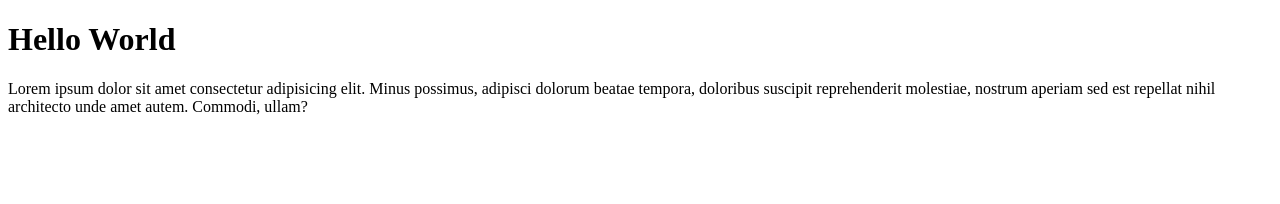
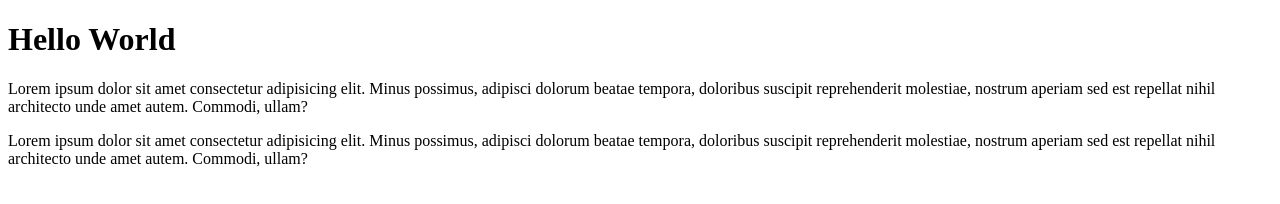
Before and after one commit to SavinaDzhenimova/Branching-Demo, a plain HTML site: page index.html in a window 1280 px wide. Drawn offline with Linux system fonts and the light colour scheme.

Commit message:
Added some new text

```diff
--- a/index.html
+++ b/index.html
@@ -14,6 +14,10 @@
         <p>Lorem ipsum dolor sit amet consectetur adipisicing elit. Minus possimus, adipisci dolorum beatae tempora,
             doloribus suscipit reprehenderit molestiae, nostrum aperiam sed est repellat nihil architecto unde amet
             autem. Commodi, ullam?</p>
+
+        <p>Lorem ipsum dolor sit amet consectetur adipisicing elit. Minus possimus, adipisci dolorum beatae tempora,
+            doloribus suscipit reprehenderit molestiae, nostrum aperiam sed est repellat nihil architecto unde amet
+            autem. Commodi, ullam?</p>
     </div>
 </body>
 
```
